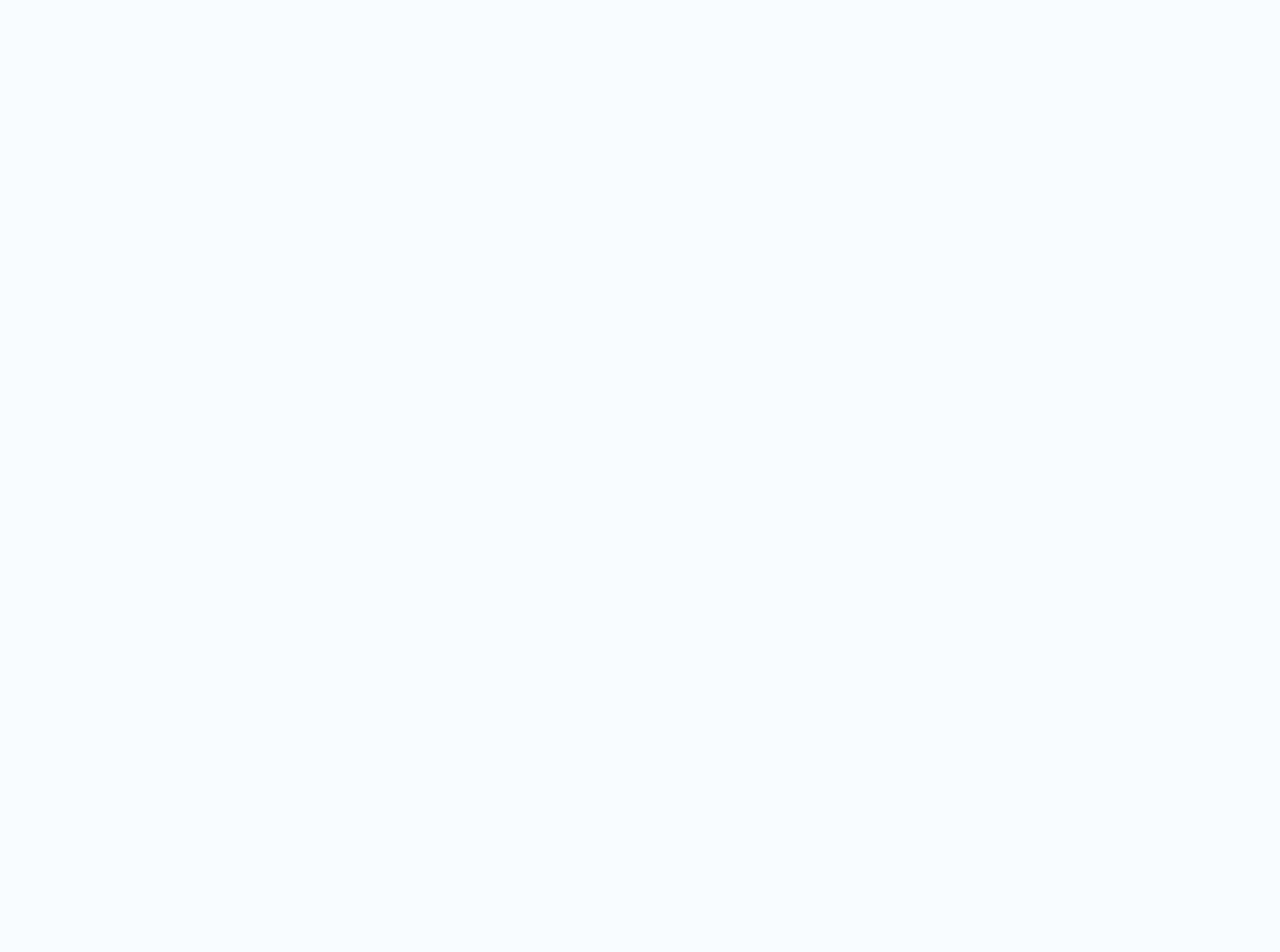
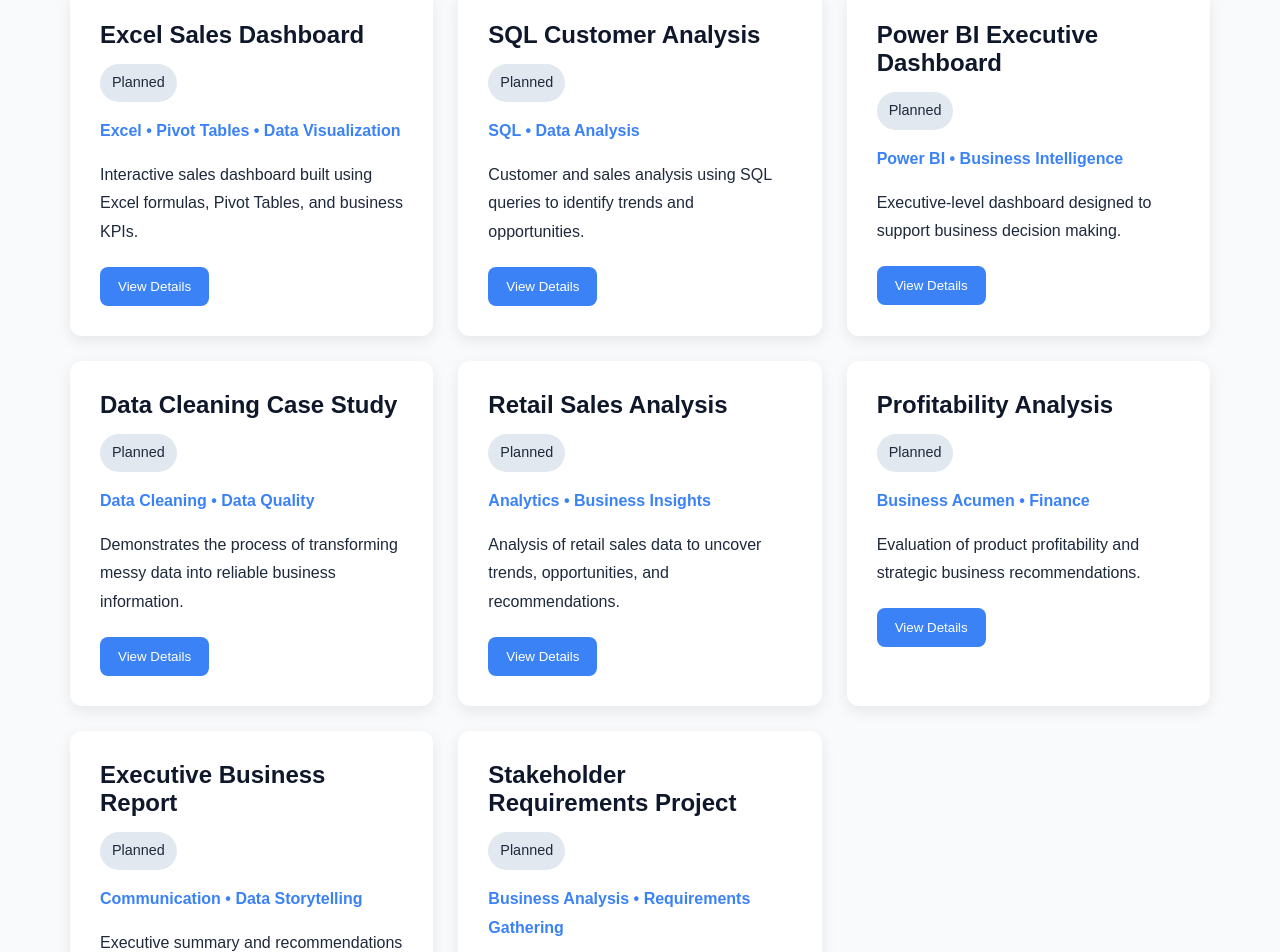
Before and after one commit to haldanek/haldane-business-data-analyst-portfolio, a React (Vite) app in the folder haldane-business-data-analyst-portfolio/: page /projects in a window 1280 px wide. Shown: the part 253-1205 px from the top of the page. Before the commit the page ends 800 px from the top, so only its background shows below. Built offline with nearby package versions, Linux system fonts and the light colour scheme.

Commit message:
feat: create project and skills structure and styling

```diff
--- a/haldane-business-data-analyst-portfolio/src/index.css
+++ b/haldane-business-data-analyst-portfolio/src/index.css
@@ -165,3 +165,132 @@
 p {
   line-height: 1.8;
 }
+
+/* SKILLS DASHBOARD */
+
+.skills-grid {
+  display: grid;
+  grid-template-columns: repeat(auto-fit, minmax(250px, 1fr));
+  gap: 25px;
+  margin-top: 40px;
+}
+
+.skill-card {
+  background-color: white;
+  border-radius: 12px;
+  padding: 25px;
+  box-shadow: 0px 5px 15px rgba(0, 0, 0, 0.08);
+}
+
+.skill-card h2 {
+  color: var(--navy);
+  font-size: 1.2rem;
+}
+
+.skill-card p {
+  margin-top: 10px;
+}
+
+/* STYLE SCORES */
+
+.skill-score {
+  font-size: 2rem;
+  font-weight: bold;
+  color: var(--blue);
+}
+
+/* STYLE STATUS LABELS */
+
+.status-complete {
+  color: var(--green);
+  font-weight: bold;
+}
+
+.status-progress {
+  color: orange;
+  font-weight: bold;
+}
+
+.status-learning {
+  color: gray;
+  font-weight: bold;
+}
+
+/* STYLE BUTTONS */
+
+.skill-card button {
+  margin-top: 15px;
+  background-color: var(--blue);
+  color: white;
+  border: none;
+  padding: 10px 16px;
+  border-radius: 6px;
+  cursor: pointer;
+}
+
+/* PROJECTS PAGE */
+
+.projects-grid {
+  display: grid;
+  grid-template-columns: repeat(auto-fit, minmax(320px, 1fr));
+  gap: 25px;
+  margin-top: 40px;
+}
+
+.project-card {
+  background-color: white;
+  border-radius: 12px;
+  padding: 30px;
+  box-shadow: 0px 5px 15px rgba(0, 0, 0, 0.08);
+}
+
+/* MAKE PROJECT TITLES STAND OUT */
+
+.project-card h2 {
+  color: var(--navy);
+  margin-bottom: 15px;
+}
+
+/* STYLE TAGS */
+
+.project-tags {
+  color: var(--blue);
+  font-weight: bold;
+  margin-bottom: 15px;
+}
+
+/* STYLE PROJECT STATUS */
+
+.project-status {
+  display: inline-block;
+  background-color: #e2e8f0;
+  padding: 6px 12px;
+  border-radius: 20px;
+  margin-bottom: 15px;
+  font-size: 0.9rem;
+}
+
+/* STYLE BUTTONS */
+
+.project-card button {
+  margin-top: 20px;
+  background-color: var(--blue);
+  color: white;
+  border: none;
+  padding: 12px 18px;
+  border-radius: 8px;
+  cursor: pointer;
+}
+/* STYLE BUTTONS HOVER EFFECTS */
+
+.project-card {
+  background-color: white;
+  border-radius: 12px;
+  padding: 30px;
+  box-shadow: 0px 5px 15px rgba(0, 0, 0, 0.08);
+  transition: transform 0.2s ease;
+}
+
+.project-card:hover {
+  transform: translateY(-5px);
+}
--- a/haldane-business-data-analyst-portfolio/src/pages/Projects.tsx
+++ b/haldane-business-data-analyst-portfolio/src/pages/Projects.tsx
@@ -1,7 +1,105 @@
 function Projects() {
   return (
     <main>
-      <h1>Projects Page</h1>
+      <h1>Projects</h1>
+
+      <p>
+        A collection of business analytics projects demonstrating data analysis,
+        reporting, visualization, and business problem-solving skills.
+      </p>
+
+      <section className='projects-grid'>
+        <div className='project-card'>
+          <h2>Excel Sales Dashboard</h2>
+          <p className='project-status'>Planned</p>
+          <p className='project-tags'>
+            Excel • Pivot Tables • Data Visualization
+          </p>
+          <p>
+            Interactive sales dashboard built using Excel formulas, Pivot
+            Tables, and business KPIs.
+          </p>
+          <button>View Details</button>
+        </div>
+
+        <div className='project-card'>
+          <h2>SQL Customer Analysis</h2>
+          <p className='project-status'>Planned</p>
+          <p className='project-tags'>SQL • Data Analysis</p>
+          <p>
+            Customer and sales analysis using SQL queries to identify trends and
+            opportunities.
+          </p>
+          <button>View Details</button>
+        </div>
+
+        <div className='project-card'>
+          <h2>Power BI Executive Dashboard</h2>
+          <p className='project-status'>Planned</p>
+          <p className='project-tags'>Power BI • Business Intelligence</p>
+          <p>
+            Executive-level dashboard designed to support business decision
+            making.
+          </p>
+          <button>View Details</button>
+        </div>
+
+        <div className='project-card'>
+          <h2>Data Cleaning Case Study</h2>
+          <p className='project-status'>Planned</p>
+          <p className='project-tags'>Data Cleaning • Data Quality</p>
+          <p>
+            Demonstrates the process of transforming messy data into reliable
+            business information.
+          </p>
+          <button>View Details</button>
+        </div>
+
+        <div className='project-card'>
+          <h2>Retail Sales Analysis</h2>
+          <p className='project-status'>Planned</p>
+          <p className='project-tags'>Analytics • Business Insights</p>
+          <p>
+            Analysis of retail sales data to uncover trends, opportunities, and
+            recommendations.
+          </p>
+          <button>View Details</button>
+        </div>
+
+        <div className='project-card'>
+          <h2>Profitability Analysis</h2>
+          <p className='project-status'>Planned</p>
+          <p className='project-tags'>Business Acumen • Finance</p>
+          <p>
+            Evaluation of product profitability and strategic business
+            recommendations.
+          </p>
+          <button>View Details</button>
+        </div>
+
+        <div className='project-card'>
+          <h2>Executive Business Report</h2>
+          <p className='project-status'>Planned</p>
+          <p className='project-tags'>Communication • Data Storytelling</p>
+          <p>
+            Executive summary and recommendations based on business performance
+            metrics.
+          </p>
+          <button>View Details</button>
+        </div>
+
+        <div className='project-card'>
+          <h2>Stakeholder Requirements Project</h2>
+          <p className='project-status'>Planned</p>
+          <p className='project-tags'>
+            Business Analysis • Requirements Gathering
+          </p>
+          <p>
+            Example stakeholder engagement and requirements analysis project.
+          </p>
+          <button>View Details</button>
+        </div>
+      </section>
     </main>
   );
 }
--- a/haldane-business-data-analyst-portfolio/src/pages/Skills.tsx
+++ b/haldane-business-data-analyst-portfolio/src/pages/Skills.tsx
@@ -2,6 +2,77 @@
   return (
     <main>
       <h1>Skills Dashboard</h1>
+
+      <p>
+        This dashboard tracks my development as a Business Data Analyst and
+        provides evidence of my skills through portfolio projects.
+      </p>
+
+      <section className='skills-grid'>
+        <div className='skill-card'>
+          <h2>Communication</h2>
+          <p className='skill-score'>95%</p>
+          <p className='status-complete'>Strong</p>
+          <p>Executive Business Report</p>
+          <button>View Project</button>
+        </div>
+
+        <div className='skill-card'>
+          <h2>Stakeholder Collaboration</h2>
+          <p className='skill-score'>85%</p>
+          <p className='status-complete'>Strong</p>
+          <p>Requirements Project</p>
+          <button>View Project</button>
+        </div>
+
+        <div className='skill-card'>
+          <h2>Data Analysis</h2>
+          <p className='skill-score'>60%</p>
+          <p className='status-progress'>Developing</p>
+          <p>Retail Sales Analysis</p>
+          <button>View Project</button>
+        </div>
+
+        <div className='skill-card'>
+          <h2>Excel</h2>
+          <p className='skill-score'>35%</p>
+          <p className='status-learning'>Learning</p>
+          <p>Sales Dashboard Project</p>
+          <button>View Project</button>
+        </div>
+
+        <div className='skill-card'>
+          <h2>SQL</h2>
+          <p className='skill-score'>40%</p>
+          <p className='status-learning'>Learning</p>
+          <p>Customer Analysis Project</p>
+          <button>View Project</button>
+        </div>
+
+        <div className='skill-card'>
+          <h2>Power BI</h2>
+          <p className='skill-score'>10%</p>
+          <p className='status-learning'>Learning</p>
+          <p>Learning In Progress</p>
+          <button>View Project</button>
+        </div>
+
+        <div className='skill-card'>
+          <h2>Data Cleaning</h2>
+          <p className='skill-score'>55%</p>
+          <p className='status-progress'>Developing</p>
+          <p>Data Cleaning Case Study</p>
+          <button>View Project</button>
+        </div>
+
+        <div className='skill-card'>
+          <h2>Business Acumen</h2>
+          <p className='skill-score'>40%</p>
+          <p className='status-learning'>Learning</p>
+          <p>Profitability Analysis</p>
+          <button>View Project</button>
+        </div>
+      </section>
     </main>
   );
 }
```
